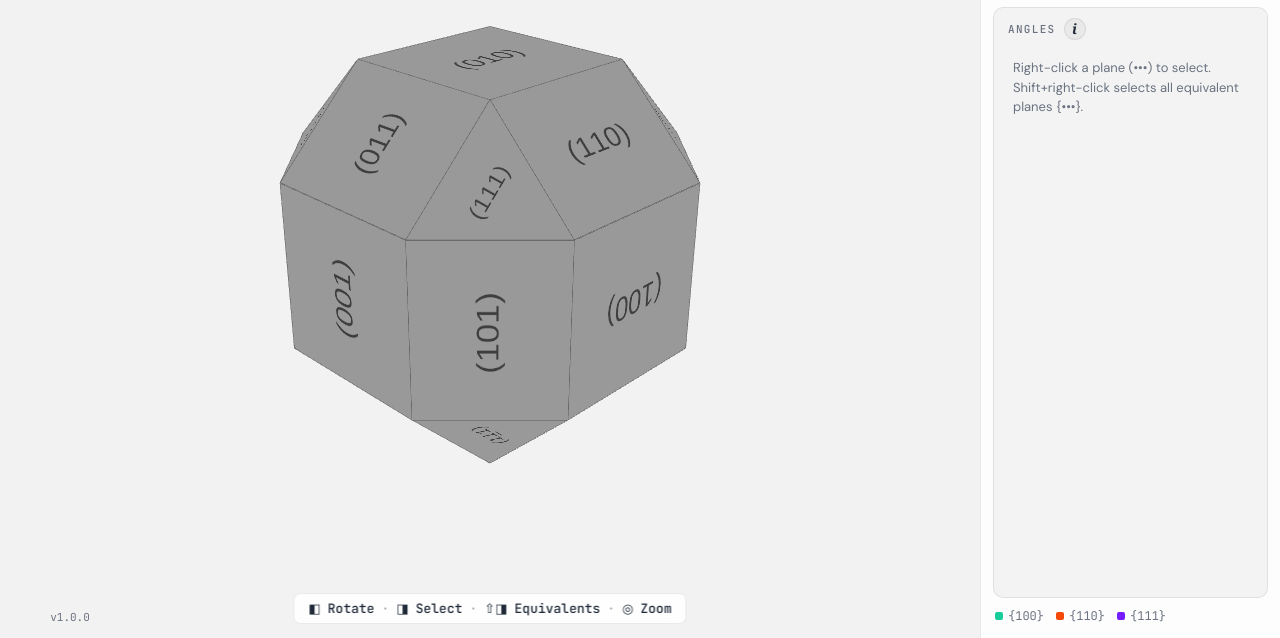
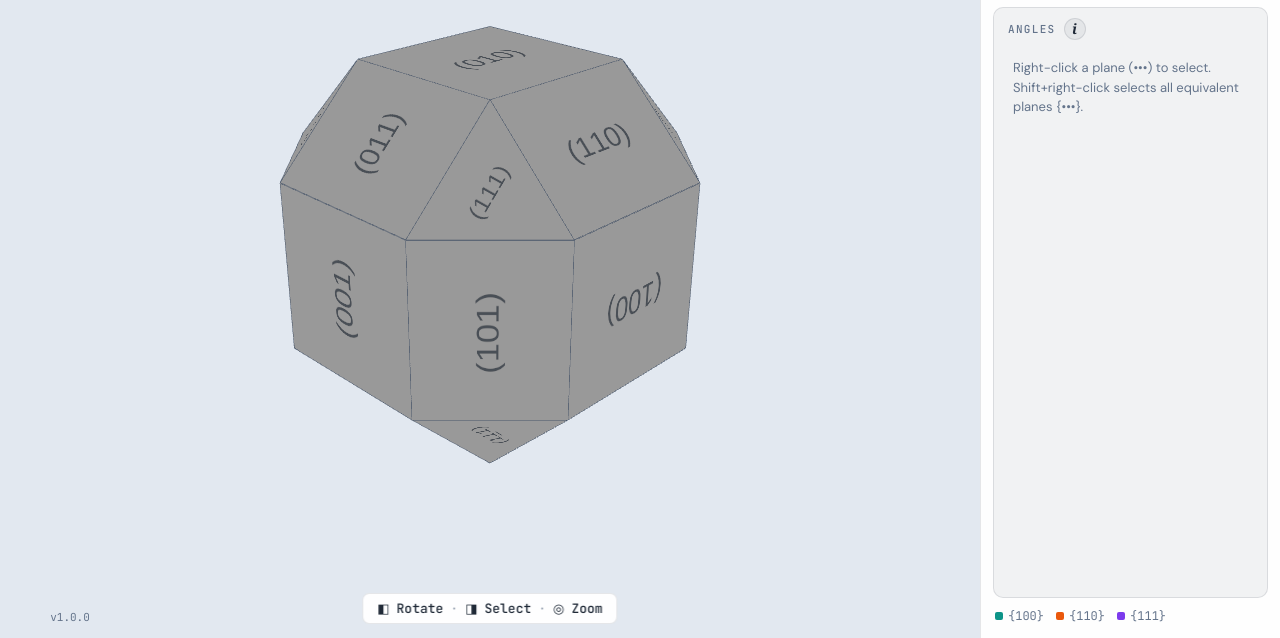
Before and after one commit to victor-hucklenbroich/si-cube, a plain HTML site: page index.html in a window 1280 px wide. Shown: the part 162-800 px from the top of the page. Drawn offline with nearby package versions, Linux system fonts and the light colour scheme; animation ran at ten frames a second.

Commit message:
Update colors

```diff
--- a/css/style.css
+++ b/css/style.css
@@ -6,35 +6,35 @@
 }
 
 body, body[data-theme="dark"] {
-  --accent-100: #41ccb4;
-  --accent-110: #f59e0b;
-  --accent-111: #a78bfa;
-  --bg: #383838;
-  --scene-bg: #262626;
-  --surface: rgba(20, 21, 22, 0.95);
+  --accent-100: #14b8a6;
+  --accent-110: #f97316;
+  --accent-111: #8b5cf6;
+  --bg: #121419;
+  --scene-bg: #1b1e24;
+  --surface: rgba(22, 25, 31, 0.95);
   --surface-hover: rgba(255, 255, 255, 0.06);
-  --surface-border: rgba(255, 255, 255, 0.06);
-  --text: #e0e4ec;
-  --text-dim: #6b7280;
-  --text-bright: #ffffff;
-  --edge-color: #3a3f4a;
+  --surface-border: rgba(255, 255, 255, 0.08);
+  --text: #e2e8f0;
+  --text-dim: #8b94a3;
+  --text-bright: #f8fafc;
+  --edge-color: #cbd5e1;
   --face-bg-mix: 60;
   --face-text-alpha: 1.0;
 }
 
 body[data-theme="light"] {
-  --accent-100: #19cc9c;
-  --accent-110: #f5490b;
-  --accent-111: #761aff;
-  --bg: #e8e8e8;
-  --scene-bg: #d4d4d4;
-  --surface: rgba(255, 255, 255, 0.92);
-  --surface-hover: rgba(0, 0, 0, 0.04);
-  --surface-border: rgba(0, 0, 0, 0.08);
+  --accent-100: #0d9488;
+  --accent-110: #ea580c;
+  --accent-111: #7c3aed;
+  --bg: #eceff4;
+  --scene-bg: #e2e8f0;
+  --surface: rgba(255, 255, 255, 0.94);
+  --surface-hover: rgba(15, 23, 42, 0.05);
+  --surface-border: rgba(15, 23, 42, 0.10);
   --text: #1f2937;
-  --text-dim: #6b7280;
-  --text-bright: #111827;
-  --edge-color: #9ca3af;
+  --text-dim: #64748b;
+  --text-bright: #0f172a;
+  --edge-color: #475569;
   --face-bg-mix: 210;
   --face-text-alpha: 0.9;
 }
@@ -144,9 +144,9 @@ canvas { display: block; }
   border-radius: 4px;
   letter-spacing: 0.05em;
 }
-.family-100 { background: rgba(94,234,212,.12); color: var(--accent-100); border: 1px solid rgba(94,234,212,.2); }
-.family-110 { background: rgba(245,158,11,.12); color: var(--accent-110); border: 1px solid rgba(245,158,11,.2); }
-.family-111 { background: rgba(167,139,250,.12); color: var(--accent-111); border: 1px solid rgba(167,139,250,.2); }
+.family-100 { background: color-mix(in srgb, var(--accent-100) 16%, transparent); color: var(--accent-100); border: 1px solid color-mix(in srgb, var(--accent-100) 38%, transparent); }
+.family-110 { background: color-mix(in srgb, var(--accent-110) 16%, transparent); color: var(--accent-110); border: 1px solid color-mix(in srgb, var(--accent-110) 38%, transparent); }
+.family-111 { background: color-mix(in srgb, var(--accent-111) 16%, transparent); color: var(--accent-111); border: 1px solid color-mix(in srgb, var(--accent-111) 38%, transparent); }
 
 #angle-table {
   margin: 10px 12px 0;
--- a/index.html
+++ b/index.html
@@ -74,8 +74,6 @@
     <span class="sep">·</span>
     <span class="ctrl-icon">◨</span><span data-i18n="select"></span>
     <span class="sep">·</span>
-    <span class="ctrl-icon">⇧◨</span><span data-i18n="family"></span>
-    <span class="sep">·</span>
     <span class="ctrl-icon">◎</span><span data-i18n="zoom"></span>
   </div>
 
--- a/js/app.js
+++ b/js/app.js
@@ -17,7 +17,6 @@ const translations = {
         rotate: "Drehen",
         reference: "Referenzebene",
         select: "Auswählen",
-        family: "Äquivalente",
         zoom: "Zoom",
         hint_empty: "Rechtsklick auf eine Ebene (•••) um diese auszuwählen. Shift+Rechtsklick wählt alle äquialenten Ebenen {•••} aus.",
         hint_single: "Wähle eine weitere Ebene, um dessen Winkel zu vergleichen.",
@@ -33,7 +32,6 @@ const translations = {
         rotate: "Rotate",
         reference: "Reference Plane",
         select: "Select",
-        family: "Equivalents",
         zoom: "Zoom",
         hint_empty: "Right-click a plane (•••) to select. Shift+right-click selects all equivalent planes {•••}.",
         hint_single: "Select another plane to compare their angles.",
@@ -44,29 +42,29 @@ const translations = {
 
 const THEME_COLORS = {
     dark: {
-        sceneBg: 0x212121,
-        faceColor: "dimgrey",
-        textColor: "snow",
-        edgeColor: 0xB3B3B3,
+        sceneBg: 0x1b1e24,
+        faceColor: "#565b66",
+        textColor: "#f1f5f9",
+        edgeColor: 0xcbd5e1,
         faceTextAlpha: 1.0,
     },
     light: {
-        sceneBg: 0xF2F2F2,
-        faceColor: "white",
-        textColor: "black",
-        edgeColor: 0x595959,
-        faceTextAlpha: 0.85,
+        sceneBg: 0xe2e8f0,
+        faceColor: "#ffffff",
+        textColor: "#1f2937",
+        edgeColor: 0x475569,
+        faceTextAlpha: 0.9,
     }
 };
 
 const PLANE_COLORS = {
-    dark:  { '100': '#41ccb4', '110': '#f59e0b', '111': '#a78bfa' },
-    light: { '100': '#19cc9c', '110': '#f5490b', '111': '#761aff' },
+    dark:  { '100': '#14b8a6', '110': '#f97316', '111': '#8b5cf6' },
+    light: { '100': '#0d9488', '110': '#ea580c', '111': '#7c3aed' },
 };
 
 const REFERENCE_COLORS = {
-    dark: '#ff5d8f',
-    light: '#db2777',
+    dark: '#f43f5e',
+    light: '#e11d48',
 };
 
 const DEFAULT_CAM = {x: 3.8, y: 2.5, z: 3.8};
```
